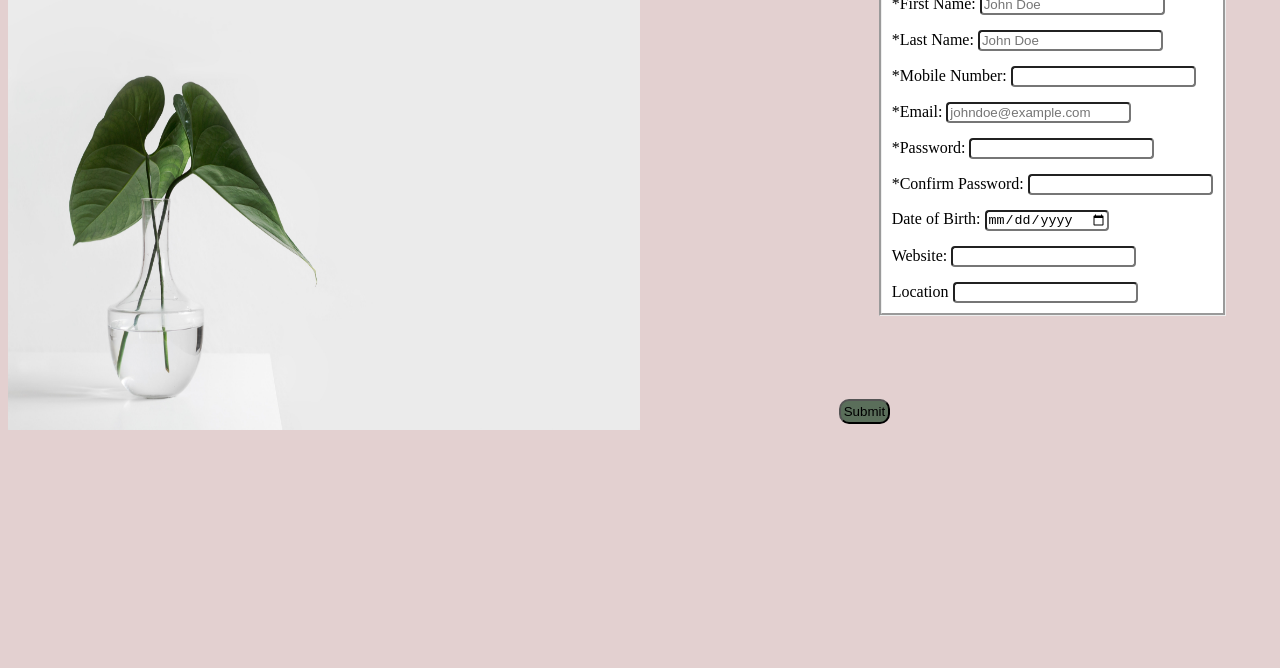
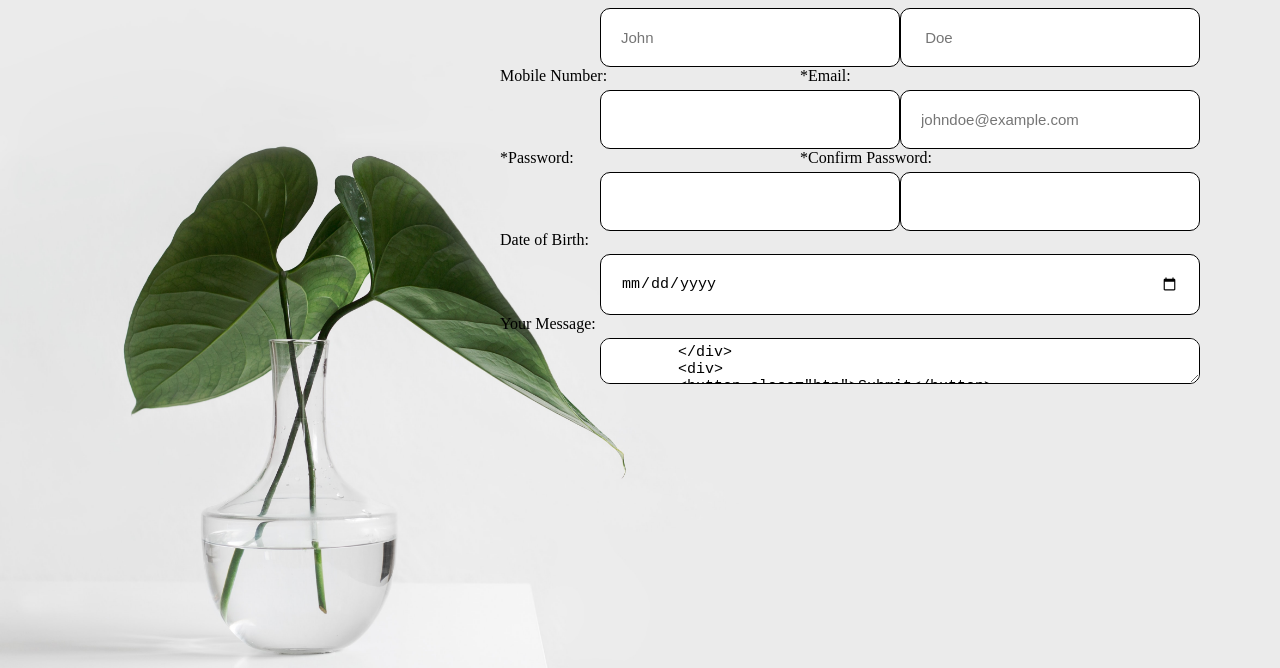
Before and after one commit to OlgaNadongo/feedback-form, a plain HTML site: page index.html in a window 1280 px wide. Shown: the part 132-800 px from the top of the page. Drawn offline with Linux system fonts and the light colour scheme.

Commit message:
change entire css

```diff
--- a/index.html
+++ b/index.html
@@ -4,7 +4,7 @@
     <meta charset="UTF-8">
     <meta http-equiv="X-UA-Compatible" content="IE=edge">
     <meta name="viewport" content="width=device-width, initial-scale=1.0">
-    <link href="style.css" rel="stylesheet">
+    <link href="trial.css" rel="stylesheet">
     <link rel="preconnect" href="https://fonts.googleapis.com">
 <link rel="preconnect" href="https://fonts.gstatic.com" crossorigin>
 <link href="https://fonts.googleapis.com/css2?family=Roboto:wght@300&family=Satisfy&family=Tajawal:wght@200;900&display=swap" rel="stylesheet">
@@ -13,58 +13,68 @@
 <body>
 <div class="flex-container">
 
-    <img src="img/img2.jpg" alt="">
+    <!---<img src="img/img2.jpg" alt="">-->
 
 
     <div class="content">
+        <div class="heading">
         <h1>Feedback Form</h1>
+        </div>
+    <form>
+        <div class="row">
+        <div class="inputContent">
+        <label>*First Name:</label>
+        <input type="text" id="myName" placeholder="John">
+        </div>
 
-        <div class="info">
-    <form>
-        <label>*First Name:</label>
-        <input type="text" id="myName" placeholder="John Doe">
-    </form>
-    <form>
-        <label>*Last Name:</label>
-        <input type="text" id="myName" placeholder="John Doe">
+
+
+        <div class="inputContent">
+        <label >*Last Name:</label>
+        <input type="text" id="myName" placeholder=" Doe">
+        </div>
+        </div>
+
+        <div class="row">
+        <div class="inputContent">
+        <label for="">Mobile Number:</label>
+        <input type="text">
+        </div>
+
+
+        <div class="inputContent">
+        <label for="">*Email:</label>
+        <input type="text" placeholder="johndoe@example.com">
+        </div>
+        </div>
+
+        <div class="row">
+        <div class="inputContent">
+        <label for="">*Password:</label>
+        <input type="password">
+        </div>
+
+        <div class="inputContent">
+        <label for="">*Confirm Password:</label>
+        <input type="password">
+        </div>
+        </div>
+
+
+        <div >
+        <label for="">Date of Birth:</label>
+        <input id="dob" type="date">
+        </div>
+
+        <div class="inputContent">
+        <label for="">Your Message:</label>
+        <textarea id="message" >
+        </div>
+        <div>
+        <button class="btn">Submit</button>
+        </div>
     </form>
 
-    <form action="">
-        <label for="">*Mobile Number:</label>
-        <input type="text">
-    </form>
-
-    <form action="">
-        <label for="">*Email:</label>
-        <input type="text" placeholder="johndoe@example.com">
-    </form>
-
-    <form action="">
-        <label for="">*Password:</label>
-        <input type="password">
-    </form>
-    <form action="">
-        <label for="">*Confirm Password:</label>
-        <input type="password">
-    </form>
-
-    <form action="">
-        <label for="">Date of Birth:</label>
-        <input type="date">
-    </form>
-
-    <form action="">
-        <label for="">Website:</label>
-        <input type="text">
-    </form>
-
-    <form action="">
-        <label for="":>Location</label>
-        <input type="text">
-    </form>
-</div>
-
-    <button>Submit</button>
     </div>
     </div>
 
--- a/style.css
+++ b/style.css
@@ -23,17 +23,18 @@ img{
 .content{
     float: right;
     margin:0.5%;
-    flex:1px ;
+    /*flex:1px*/ ;
 }
 
 .flex-container {
 flex-direction: column;
 }
 .info{
-    background:white;
-    background-size: 700px;
-    border: groove;
-    margin: 40px;
+    background:#fff;
+    max-width: 1700px;
+    width:150%;
+
+
 
 
 }
@@ -44,3 +45,7 @@ form{
 input{
     border-radius: 4px;
 }
+.userDetails{
+    display: flex;
+    flex-wrap: wrap-reverse;
+}
--- /dev/null
+++ b/trial.css
@@ -0,0 +1,83 @@
+*{
+    margin:0;
+    padding: 0;
+    box-sizing: border-box;
+}
+
+.flex-container{
+    width: 100%;
+    height:100vh;
+    background-image: url(./img/img2.jpg);
+    background-size: cover;
+    background-position:center;
+    display: flex;
+    justify-content: right;
+}
+
+.content{
+    margin-top: 80px;
+    margin-right: 80px;
+
+}
+
+ form{
+     width:90%;
+     max-width: 600px;
+
+ }
+
+ inputContent{
+     margin-bottom: 30px;
+     position:relative;
+     right: 90px;
+ }
+
+ input{
+     width: 300px;
+     margin-top:5px ;
+     padding:20px;
+     border:1px solid;
+     font-size: 15px;
+     border-radius: 10px;
+     cursor: text;
+ }
+
+#dob{
+     width:600px;
+     margin-top:5px ;
+     padding:20px;
+     border:1px solid;
+     font-size: 15px;
+     border-radius: 10px;
+     cursor: text;
+ }
+
+ input {
+     position: relative;
+ }
+
+ textarea{
+    width: 600px;
+    margin-top:5px ;
+    padding:5px;
+    border:1px solid;
+    font-size: 15px;
+    border-radius: 10px;
+    cursor: text;
+ }
+ label{
+     position:relative;
+     right: 100px;
+ }
+
+ .row{
+     display: flex;
+     align-items: center;
+     justify-content: space-content;
+ }
+ .row .inputContent{
+     flex-basis: 48%;
+ }
+ .btn{
+     background-color: green;
+ }
```
